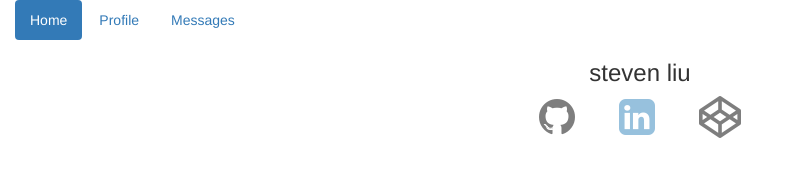
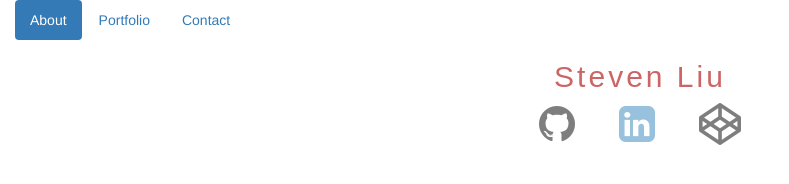
Before and after one commit to stevenliu409/personalWebsite, a plain HTML site: page index.html in a window 1280 px wide. Shown: the whole page, without its empty margins (0-789 px from the left). Drawn offline with nearby package versions, Linux system fonts and the light colour scheme.

Commit message:
fixed heading text color

```diff
--- a/index.html
+++ b/index.html
@@ -9,14 +9,15 @@
 
         <script src="https://maxcdn.bootstrapcdn.com/bootstrap/3.3.6/js/bootstrap.min.js" integrity="sha384-0mSbJDEHialfmuBBQP6A4Qrprq5OVfW37PRR3j5ELqxss1yVqOtnepnHVP9aJ7xS" crossorigin="anonymous" defer></script>
     </head>
+
     <body>
         <div class="container-fluid">
             <ul class="nav nav-pills">
-                <li role="presentation" class="active"><a href="#">Home</a></li>
-                <li role="presentation"><a href="#">Profile</a></li>
-                <li role="presentation"><a href="#">Messages</a></li>
+                <li role="presentation" class="active"><a href="#">About</a></li>
+                <li role="presentation"><a href="#">Portfolio</a></li>
+                <li role="presentation"><a href="#">Contact</a></li>
             </ul>
-            <h3 class="text-center">steven liu</h3>
+            <h2 class="text-center red-text">Steven Liu</h2>
             <ul class="social-media">
                 <li><a href="http://github.com/stevenliu409" target="_blank"><i class="fa fa-github fa-3x github"></i></a></li>
                 <li><a href="https://www.linkedin.com/in/stevenliu14" target="_blank"><i class="fa fa-linkedin-square fa-3x linkedin"></i></a></li>
--- a/style.css
+++ b/style.css
@@ -13,8 +13,14 @@
     height:60px;
 }
 
-h3 {
+h2 {
+    letter-spacing: 3px;
+}
+
+.red-text {
     font-family: Dosis, sans-serif;
+    font-weight: 300;
+    color: #cc6666;
 }
 
 .github {
```
